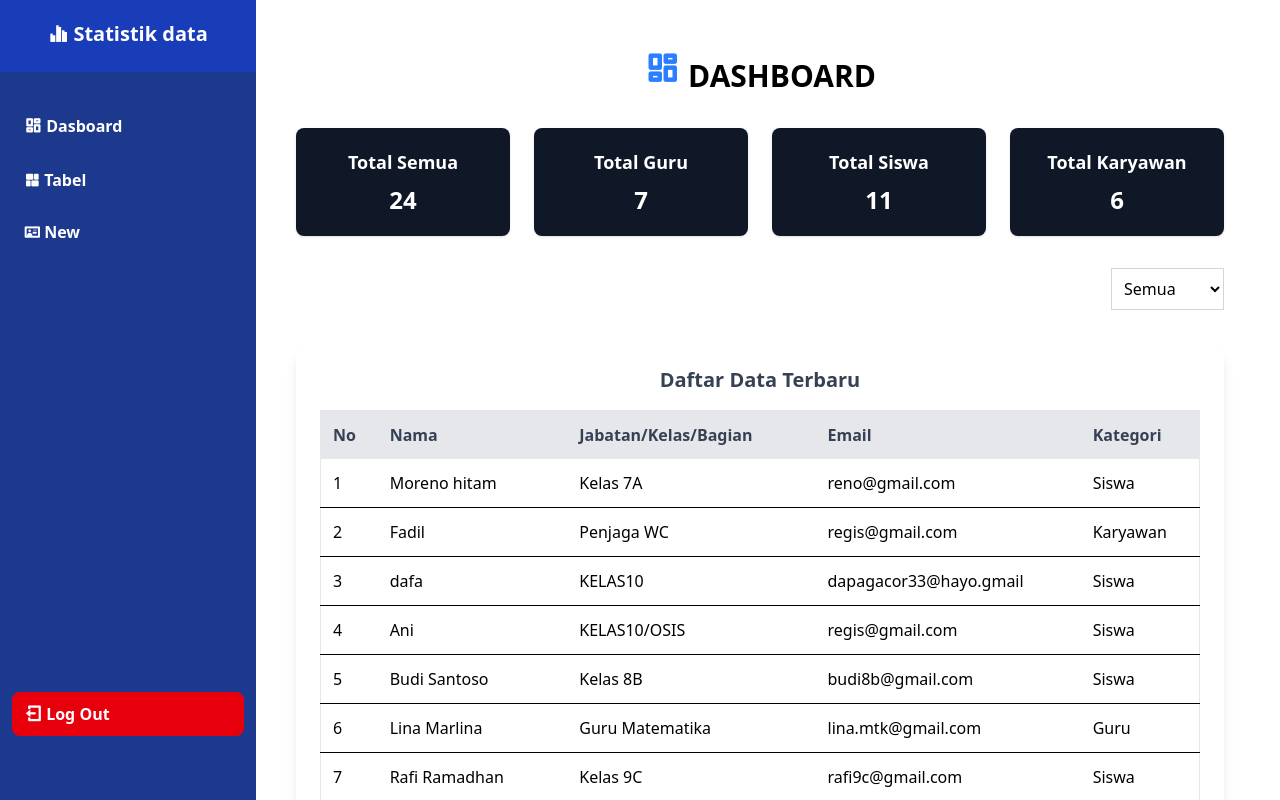
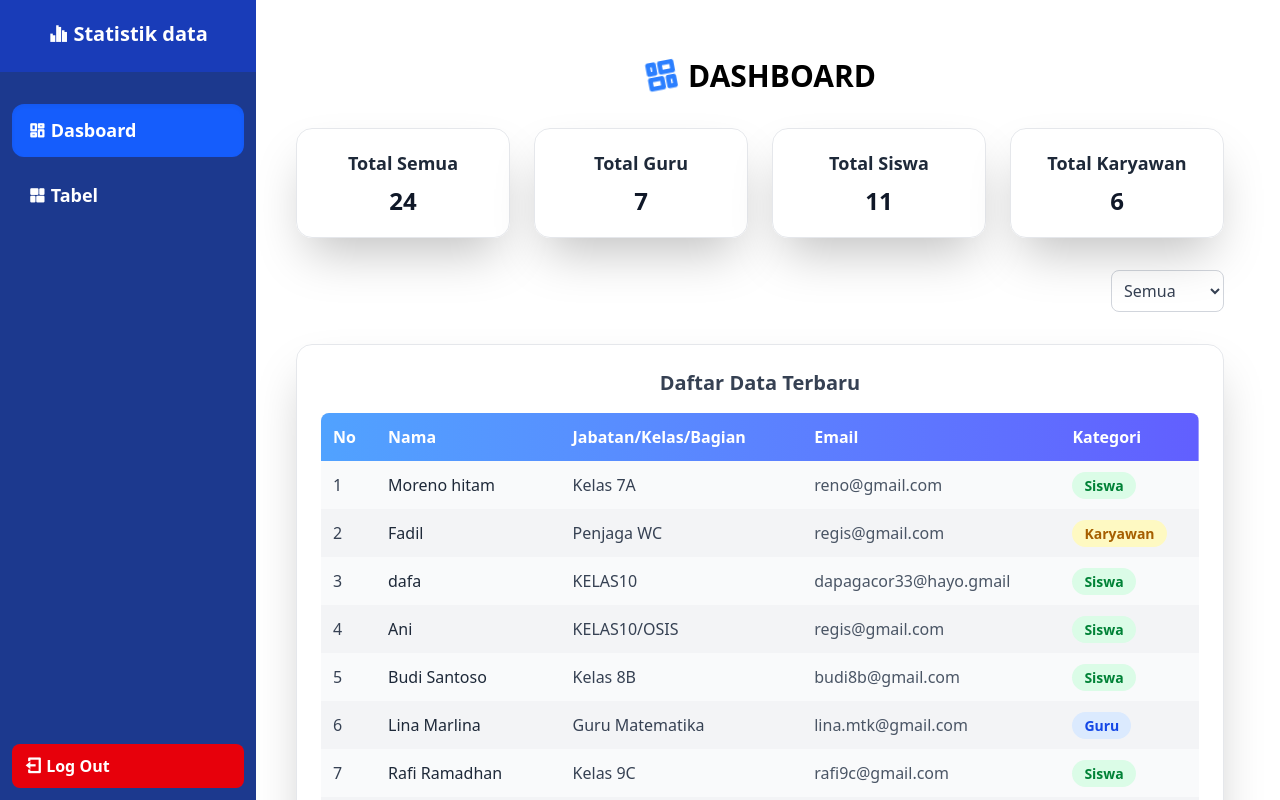
Before and after one commit to andrescrenshot/Kelompok-1, a React (Vite) app: page /Dasboard in a window 1280 px wide. Shown: the top 800 px of the page. Built offline with nearby package versions, Linux system fonts and the light colour scheme; data requests are answered from the project's data file.

Commit message:
Kelompok 1

```diff
--- a/src/component/Dasboard.jsx
+++ b/src/component/Dasboard.jsx
@@ -5,7 +5,6 @@ const Dashboard = () => {
   const [data, setData] = useState([]);
   const [filter, setFilter] = useState("Semua");
   const [visible, setVisible] = useState(false);
-
 
   const API_URL = "http://localhost:5001/Daftar";
 
@@ -18,7 +17,6 @@ const Dashboard = () => {
         console.error("Gagal mengambil data:", error);
       }
     };
-
     fetchData();
     setTimeout(() => setVisible(true), 100);
   }, []);
@@ -40,33 +38,32 @@ const Dashboard = () => {
       <div className="min-h-screen p-8 flex justify-center">
         <div className="w-full max-w-6xl space-y-8">
           <h1 className="text-3xl font-bold mb-8 text-center flex items-center justify-center gap-2">
-            <i className="ri-dashboard-line text-4xl text-blue-500 animate-bounce"></i>
+            <i className="ri-dashboard-line text-4xl text-blue-500 animate-spin"></i>
             DASHBOARD
           </h1>
 
-          <div className="grid grid-cols-1 md:grid-cols-4 gap-6 ">
-            <div className="bg-gray-900 text-white p-5 rounded-lg shadow text-center transform transition duration-300 hover:scale-105 hover:shadow-2xl hover:bg-gray-800 cursor-pointer">
-              <h2 className="text-lg font-semibold mb-2"> Total Semua</h2>
-              <p className="text-2xl font-bold">{totalSemua}</p>
+          {/* Statistik Cards */}
+          <div className="grid grid-cols-1 md:grid-cols-4 gap-6">
+            {[{ label: "Total Semua", value: totalSemua },
+              { label: "Total Guru", value: totalGuru },
+              { label: "Total Siswa", value: totalSiswa },
+              { label: "Total Karyawan", value: totalKaryawan }].map((card, idx) => (
+              <div
+                key={idx}
+                className="bg-white/90 backdrop-blur-lg p-5 rounded-2xl shadow-2xl border border-gray-200 text-center transform transition duration-300 hover:scale-105 hover:shadow-xl hover:bg-white cursor-pointer"
+              >
+                <h2 className="text-lg font-semibold mb-2 text-gray-800">{card.label}</h2>
+                <p className="text-2xl font-bold text-gray-900">{card.value}</p>
               </div>
-            <div className="bg-gray-900 text-white p-5 rounded-lg shadow text-center transform transition duration-300 hover:scale-105 hover:shadow-2xl hover:bg-gray-800 cursor-pointer">
-              <h2 className="text-lg font-semibold mb-2">Total Guru</h2>
-              <p className="text-2xl font-bold">{totalGuru}</p>
+            ))}
           </div>
-            <div className="bg-gray-900 text-white p-5 rounded-lg shadow text-center transform transition duration-300 hover:scale-105 hover:shadow-2xl hover:bg-gray-800 cursor-pointer">
-              <h2 className="text-lg font-semibold mb-2">Total Siswa</h2>
-              <p className="text-2xl font-bold">{totalSiswa}</p>
-            </div>
-            <div className="bg-gray-900 text-white p-5 rounded-lg shadow text-center transform transition duration-300 hover:scale-105 hover:shadow-2xl hover:bg-gray-800 cursor-pointer">
-              <h2 className="text-lg font-semibold mb-2">Total Karyawan</h2>
-              <p className="text-2xl font-bold">{totalKaryawan}</p>
-            </div>
-          </div>
+
+          {/* Filter */}
           <div className="flex justify-end">
             <select
               value={filter}
               onChange={(e) => setFilter(e.target.value)}
-              className="border border-gray-300 p-2"
+              className="border border-gray-300 p-2 rounded-lg text-gray-700 focus:ring-2 focus:ring-blue-400 focus:outline-none"
             >
               <option value="Semua">Semua</option>
               <option value="Guru">Guru</option>
@@ -74,12 +71,15 @@ const Dashboard = () => {
               <option value="Karyawan">Karyawan</option>
             </select>
           </div>
-          <div className="bg-white p-6 rounded-2xl shadow-lg ">
+
+          {/* Tabel Data */}
+          <div className="bg-white/90 backdrop-blur-lg p-6 rounded-2xl shadow-2xl border border-gray-200">
             <h2 className="text-xl font-semibold mb-4 text-center text-gray-700">
               Daftar Data Terbaru
             </h2>
-            <table className="w-full border border-gray-200 rounded-lg ">
-              <thead className="bg-gray-200 text-gray-700">
+            <div className="overflow-x-auto rounded-lg shadow-inner">
+              <table className="w-full border-collapse overflow-hidden">
+                <thead className="bg-gradient-to-r from-blue-400 to-indigo-500 text-white">
                   <tr>
                     <th className="p-3 text-left">No</th>
                     <th className="p-3 text-left">Nama</th>
@@ -91,20 +91,34 @@ const Dashboard = () => {
                 <tbody>
                   {filteredData.length > 0 ? (
                     filteredData.map((item, index) => (
-                    <tr key={item.id} className="border-b hover:bg-gray-50">
-                      <td className="p-3">{index + 1}</td>
-                      <td className="p-3">{item.nama}</td>
-                      <td className="p-3">{item.jabatan}</td>
-                      <td className="p-3">{item.email}</td>
-                      <td className="p-3">{item.kategori}</td>
+                      <tr
+                        key={item.id}
+                        className={`${
+                          index % 2 === 0 ? "bg-gray-50" : "bg-gray-100"
+                        } hover:bg-blue-100 transition duration-200`}
+                      >
+                        <td className="p-3 font-medium text-gray-700">{index + 1}</td>
+                        <td className="p-3 text-gray-800">{item.nama}</td>
+                        <td className="p-3 text-gray-700">{item.jabatan}</td>
+                        <td className="p-3 text-gray-600">{item.email}</td>
+                        <td className="p-3">
+                          <span
+                            className={`px-3 py-1 rounded-full text-sm font-semibold ${
+                              item.kategori === "Guru"
+                                ? "bg-blue-100 text-blue-700"
+                                : item.kategori === "Siswa"
+                                ? "bg-green-100 text-green-700"
+                                : "bg-yellow-100 text-yellow-700"
+                            }`}
+                          >
+                            {item.kategori}
+                          </span>
+                        </td>
                       </tr>
                     ))
                   ) : (
                     <tr>
-                    <td
-                      colSpan="5"
-                      className="p-4 text-center text-gray-500 italic"
-                    >
+                      <td colSpan="5" className="p-4 text-center text-gray-500 italic bg-gray-50">
                         Tidak ada data untuk kategori ini
                       </td>
                     </tr>
@@ -114,6 +128,8 @@ const Dashboard = () => {
             </div>
           </div>
         </div>
+      </div>
+
       <p className="text-center text-gray-500 text-sm pt-6">
         © {new Date().getFullYear()} Dashboard Sekolah — dibuat dengan 💙
       </p>
--- a/src/component/Edit.jsx
+++ b/src/component/Edit.jsx
@@ -61,43 +61,33 @@ function EditData() {
 
   if (loading) {
     return (
-      <div className="flex justify-center items-center min-h-screen bg-gradient-to-br from-blue-50 to-blue-100">
-        <p className="text-gray-700 text-lg font-medium animate-pulse">
-          Memuat data...
-        </p>
+      <div className="flex justify-center items-center min-h-screen">
+        <p className="text-gray-700 text-lg font-medium">Memuat data...</p>
       </div>
     );
   }
 
   return (
-    <div
-      className="flex justify-center items-center min-h-screen bg-cover bg-center"
-      style={{
-        backgroundImage:
-          "url('https://images.unsplash.com/photo-1522204501806-5c0c3e1aa7b0?auto=format&fit=crop&w=1400&q=80')",
-      }}
-    >
-      <div className="bg-white/90 backdrop-blur-md shadow-xl rounded-2xl w-full max-w-md p-8 border border-white/30">
-        <h1 className="text-3xl font-bold text-gray-800 text-center mb-6">
-          Edit Data
-        </h1>
+    <div className="flex justify-center items-start min-h-screen bg-gray-100">
+      <div className="bg-white p-8 rounded-lg shadow-2xl w-full max-w-sm mt-20">
+        <h1 className="text-2xl font-bold text-center mb-6">Edit Data</h1>
 
-        <form onSubmit={handleSubmit} className="space-y-4">
-          <div>
-            <label className="block text-gray-700 font-medium mb-1">Nama</label>
+        <form onSubmit={handleSubmit}>
+          <div className="mb-4">
+            <label className="block text-gray-700 font-semibold mb-1">Nama</label>
             <input
               type="text"
               name="nama"
               value={formData.nama}
               onChange={handleChange}
-              placeholder="Masukkan nama"
+              placeholder="Nama"
               required
-              className="w-full p-2.5 rounded-md border border-gray-300 focus:border-blue-500 focus:ring focus:ring-blue-200 outline-none"
+              className="border border-gray-300 p-2 rounded w-full focus:ring-2 focus:ring-blue-400"
             />
           </div>
 
-          <div>
-            <label className="block text-gray-700 font-medium mb-1">
+          <div className="mb-4">
+            <label className="block text-gray-700 font-semibold mb-1">
               Jabatan/Kelas/Bagian
             </label>
             <input
@@ -105,33 +95,33 @@ function EditData() {
               name="jabatan"
               value={formData.jabatan}
               onChange={handleChange}
-              placeholder="Masukkan jabatan atau kelas"
+              placeholder="Jabatan/Kelas/Bagian"
               required
-              className="w-full p-2.5 rounded-md border border-gray-300 focus:border-blue-500 focus:ring focus:ring-blue-200 outline-none"
+              className="border border-gray-300 p-2 rounded w-full focus:ring-2 focus:ring-blue-400"
             />
           </div>
 
-          <div>
-            <label className="block text-gray-700 font-medium mb-1">Email</label>
+          <div className="mb-4">
+            <label className="block text-gray-700 font-semibold mb-1">Email</label>
             <input
               type="email"
               name="email"
               value={formData.email}
               onChange={handleChange}
-              placeholder="Masukkan email"
+              placeholder="Email"
               required
-              className="w-full p-2.5 rounded-md border border-gray-300 focus:border-blue-500 focus:ring focus:ring-blue-200 outline-none"
+              className="border border-gray-300 p-2 rounded w-full focus:ring-2 focus:ring-blue-400"
             />
           </div>
 
-          <div>
-            <label className="block text-gray-700 font-medium mb-1">Kategori</label>
+          <div className="mb-6">
+            <label className="block text-gray-700 font-semibold mb-1">Kategori</label>
             <select
               name="kategori"
               value={formData.kategori}
               onChange={handleChange}
               required
-              className="w-full p-2.5 rounded-md border border-gray-300 focus:border-blue-500 focus:ring focus:ring-blue-200 outline-none"
+              className="border border-gray-300 p-2 rounded w-full focus:ring-2 focus:ring-blue-400"
             >
               <option value="Guru">Guru</option>
               <option value="Siswa">Siswa</option>
@@ -139,17 +129,17 @@ function EditData() {
             </select>
           </div>
 
-          <div className="flex justify-between mt-6">
+          <div className="flex gap-3">
             <button
               type="submit"
-              className="bg-green-600 hover:bg-green-700 transition text-white font-semibold px-5 py-2.5 rounded-md shadow-md"
+              className="bg-blue-600 hover:bg-green-700 text-white font-semibold px-4 py-2 rounded w-full"
             >
               Simpan
             </button>
             <button
               type="button"
               onClick={() => navigate("/Daftar")}
-              className="bg-gray-500 hover:bg-gray-700 transition text-white font-semibold px-5 py-2.5 rounded-md shadow-md"
+              className="bg-gray-500 hover:bg-gray-700 text-white font-semibold px-4 py-2 rounded w-full"
             >
               Kembali
             </button>
--- a/src/component/Login.jsx
+++ b/src/component/Login.jsx
@@ -1,7 +1,7 @@
 import React, { useState } from "react";
 import { useNavigate, Link } from "react-router-dom";
 import Swal from "sweetalert2";
-import logo from "../../public/logo.jpg"
+import logo from "../../public/logo.jpg";
 
 function Login() {
   const [formData, setFormData] = useState({
@@ -19,14 +19,14 @@ function Login() {
     e.preventDefault();
 
     const users = JSON.parse(localStorage.getItem("users")) || [];
-    const user = users.find(u => u.email === formData.email);
+    const user = users.find((u) => u.email === formData.email);
 
     if (!user) {
       Swal.fire({
         title: "Akun belum terdaftar!",
         text: "Silakan daftar terlebih dahulu.",
         icon: "error",
-        confirmButtonText: "OK"
+        confirmButtonText: "OK",
       });
       return;
     }
@@ -35,7 +35,7 @@ function Login() {
       Swal.fire({
         title: "Password salah!",
         icon: "error",
-        confirmButtonText: "Coba Lagi"
+        confirmButtonText: "Coba Lagi",
       });
       return;
     }
@@ -52,20 +52,17 @@ function Login() {
   return (
     <div className="flex items-center justify-center min-h-screen bg-gray-200">
       <div className="flex bg-gradient-to-r from-blue-100 via-white to-blue-100 rounded-3xl shadow-lg w-[720px] h-[350px] overflow-hidden">
-
-        <div className="w-1/3 bg-blue-100 flex items-center justify-center">
-          <img
-            src={logo}
-            alt="Logo"
-            className="w-43 h-43 object-contain"
-          />
+        <div className="w-1/3 flex items-center justify-center bg-white p-6 shadow-md">
+          <img src={logo} alt="Logo" className="w-43 h-43 object-contain" />
         </div>
 
         <div className="w-2/3 p-8 flex flex-col justify-center">
           <h1 className="text-2xl font-bold text-center mb-6">Login</h1>
           <form onSubmit={handleSubmit} className="flex flex-col gap-4">
             <div>
-              <label className="block text-gray-700 text-sm font-bold mb-2">Email</label>
+              <label className="block text-gray-700 text-sm font-bold mb-2">
+                Email
+              </label>
               <input
                 className="shadow appearance-none rounded-full w-full py-2 px-4 text-gray-700 focus:outline-none focus:shadow-outline"
                 type="email"
@@ -78,7 +75,9 @@ function Login() {
             </div>
 
             <div className="relative">
-              <label className="block text-gray-700 text-sm font-bold mb-2">Password</label>
+              <label className="block text-gray-700 text-sm font-bold mb-2">
+                Password
+              </label>
               <input
                 className="shadow appearance-none rounded-full w-full py-2 px-4 pr-10 text-gray-700 focus:outline-none focus:shadow-outline"
                 type={showPassword ? "text" : "password"}
@@ -93,7 +92,11 @@ function Login() {
                 onClick={() => setShowPassword(!showPassword)}
                 className="absolute right-4 top-9 text-gray-500 hover:text-gray-700"
               >
-                <i className={`ri-${showPassword ? "eye-off-line" : "eye-line"} text-xl`}></i>
+                <i
+                  className={`ri-${
+                    showPassword ? "eye-off-line" : "eye-line"
+                  } text-xl`}
+                ></i>
               </button>
             </div>
 
@@ -106,10 +109,12 @@ function Login() {
           </form>
 
           <p className="text-center text-gray-700 text-sm mt-4">
-            Belum punya akun? <Link to="/Register" className="text-blue-600 hover:underline">Daftar di sini</Link>
+            Belum punya akun?{" "}
+            <Link to="/Register" className="text-blue-600 hover:underline">
+              Daftar di sini
+            </Link>
           </p>
         </div>
-
       </div>
     </div>
   );
--- a/src/component/Sidnav.jsx
+++ b/src/component/Sidnav.jsx
@@ -1,7 +1,10 @@
 import { useState } from "react";
+import { useLocation } from "react-router-dom";
 
 function Sidnav() {
   const [open, setOpen] = useState(false);
+  const location = useLocation(); // Supaya kita bisa cek path
+  const isActive = (path) => location.pathname === path;
 
   return (
     <>
@@ -15,8 +18,10 @@ function Sidnav() {
       <div
         className={`fixed top-0 left-0 h-full w-64 bg-blue-900 text-white
           transform ${open ? "translate-x-0" : "-translate-x-full"}
-          transition-transform duration-300 ease-in-out md:translate-x-0`}
+          transition-transform duration-300 ease-in-out md:translate-x-0
+          flex flex-col justify-between`}
       >
+        <div>
           <div className="text-xl font-bold mb-8 text-center bg-blue-800 py-5 h-18">
             <i className="ri-bar-chart-grouped-line"></i> Statistik data
           </div>
@@ -24,29 +29,33 @@ function Sidnav() {
           <nav className="space-y-3 px-3">
             <a
               href="/Dasboard"
-            className="block py-2 px-3 font-bold rounded hover:bg-blue-600"
+              className={`block py-3 px-4 font-bold text-lg rounded-xl transition-all duration-300 ${
+                isActive("/Dasboard")
+                  ? "bg-blue-600 shadow-inner text-white"
+                  : "hover:bg-blue-600 hover:translate-x-1"
+              }`}
             >
               <i className="ri-dashboard-line text-lg"></i> Dasboard
             </a>
             <a
               href="/Daftar"
-            className="block py-2 px-3 font-bold rounded hover:bg-blue-600"
+              className={`block py-3 px-4 font-bold text-lg rounded-xl transition-all duration-300 ${
+                isActive("/Daftar")
+                  ? "bg-blue-600 shadow-inner text-white"
+                  : "hover:bg-blue-600 hover:translate-x-1"
+              }`}
             >
-            <i class="ri-dashboard-horizontal-fill"></i> Tabel
+              <i className="ri-dashboard-horizontal-fill"></i> Tabel
             </a>
-          <a
-            href="/Datakelas"
-            className="block py-2 px-3 font-bold rounded hover:bg-blue-600"
-          >
-            <i class="ri-id-card-line"></i> New
-          </a>
+          </nav>
+        </div>
+
         <a
           href="/"
-            className="block py-2 px-3 font-bold rounded-lg hover:bg-red-600 mt-20 bg-red-600 mt-110"
+          className="block py-2 px-3 font-bold rounded-lg hover:bg-red-600 bg-red-600 m-3"
         >
           <i className="ri-logout-box-line text-lg"></i> Log Out
         </a>
-        </nav>
       </div>
     </>
   );
--- a/src/component/TambahData.jsx
+++ b/src/component/TambahData.jsx
@@ -1,5 +1,5 @@
 import { useState } from "react";
-import { Link, useNavigate } from "react-router-dom";
+import { useNavigate } from "react-router-dom";
 import axios from "axios";
 import Swal from "sweetalert2";
 
@@ -54,8 +54,8 @@ function Tambahdatamenu1() {
     <div className="flex justify-center items-start min-h-screen bg-gray-100">
       <div className="bg-white p-8 rounded-lg shadow-2xl w-full max-w-sm mt-20">
         <h1 className="text-2xl font-bold text-center mb-6">Tambah Data</h1>
-        <form onSubmit={handleSubmit}>
-          <div className="mb-4">
+        <form onSubmit={handleSubmit} className="space-y-4">
+          <div>
             <label className="block text-gray-700 font-semibold mb-1">Nama</label>
             <input
               type="text"
@@ -64,12 +64,14 @@ function Tambahdatamenu1() {
               onChange={handleChange}
               placeholder="Nama"
               required
-              className="border border-gray-300 p-2 rounded w-full focus:ring-2 focus:ring-blue-400"
+              className="border border-gray-300 p-2.5 rounded w-full focus:ring-2 focus:ring-blue-400 outline-none"
             />
           </div>
 
-          <div className="mb-4">
-            <label className="block text-gray-700 font-semibold mb-1">Jabatan/Kelas/Bagian</label>
+          <div>
+            <label className="block text-gray-700 font-semibold mb-1">
+              Jabatan/Kelas/Bagian
+            </label>
             <input
               type="text"
               name="jabatan"
@@ -77,11 +79,11 @@ function Tambahdatamenu1() {
               onChange={handleChange}
               placeholder="Jabatan/Kelas/Bagian"
               required
-              className="border border-gray-300 p-2 rounded w-full focus:ring-2 focus:ring-blue-400"
+              className="border border-gray-300 p-2.5 rounded w-full focus:ring-2 focus:ring-blue-400 outline-none"
             />
           </div>
 
-          <div className="mb-4">
+          <div>
             <label className="block text-gray-700 font-semibold mb-1">Email</label>
             <input
               type="email"
@@ -90,18 +92,18 @@ function Tambahdatamenu1() {
               onChange={handleChange}
               placeholder="Email"
               required
-              className="border border-gray-300 p-2 rounded w-full focus:ring-2 focus:ring-blue-400"
+              className="border border-gray-300 p-2.5 rounded w-full focus:ring-2 focus:ring-blue-400 outline-none"
             />
           </div>
 
-          <div className="mb-6">
+          <div>
             <label className="block text-gray-700 font-semibold mb-1">Kategori</label>
             <select
               name="kategori"
               value={formData.kategori}
               onChange={handleChange}
-              className="border border-gray-300 p-2 rounded w-full"
               required
+              className="border border-gray-300 p-2.5 rounded w-full focus:ring-2 focus:ring-blue-400 outline-none"
             >
               <option value="Guru">Guru</option>
               <option value="Siswa">Siswa</option>
@@ -113,16 +115,17 @@ function Tambahdatamenu1() {
             <button
               type="submit"
               disabled={loading}
-              className="bg-blue-600 hover:bg-blue-700 text-white font-semibold px-4 py-2 rounded"
+              className="bg-blue-600 hover:bg-green-700 text-white font-semibold px-4 py-2 rounded w-full"
             >
               {loading ? "Menambahkan..." : "Tambah Data"}
             </button>
-            <Link
-              to="/Daftar"
-              className="bg-gray-500 hover:bg-gray-700 text-white font-semibold px-4 py-2 rounded"
+            <button
+              type="button"
+              onClick={() => navigate("/Daftar")}
+              className="bg-gray-500 hover:bg-gray-700 text-white font-semibold px-4 py-2 rounded w-full"
             >
               Kembali
-            </Link>
+            </button>
           </div>
         </form>
       </div>
```
Also changed, not shown: src/component/Register.jsx (+61 -40 lines), public/chibi.png (added), public/photo_2025-10-24_10-02-30.jpg (added), src/component/DataKelas.jsx (deleted). Lines whose indentation alone changed are shown as unchanged.
